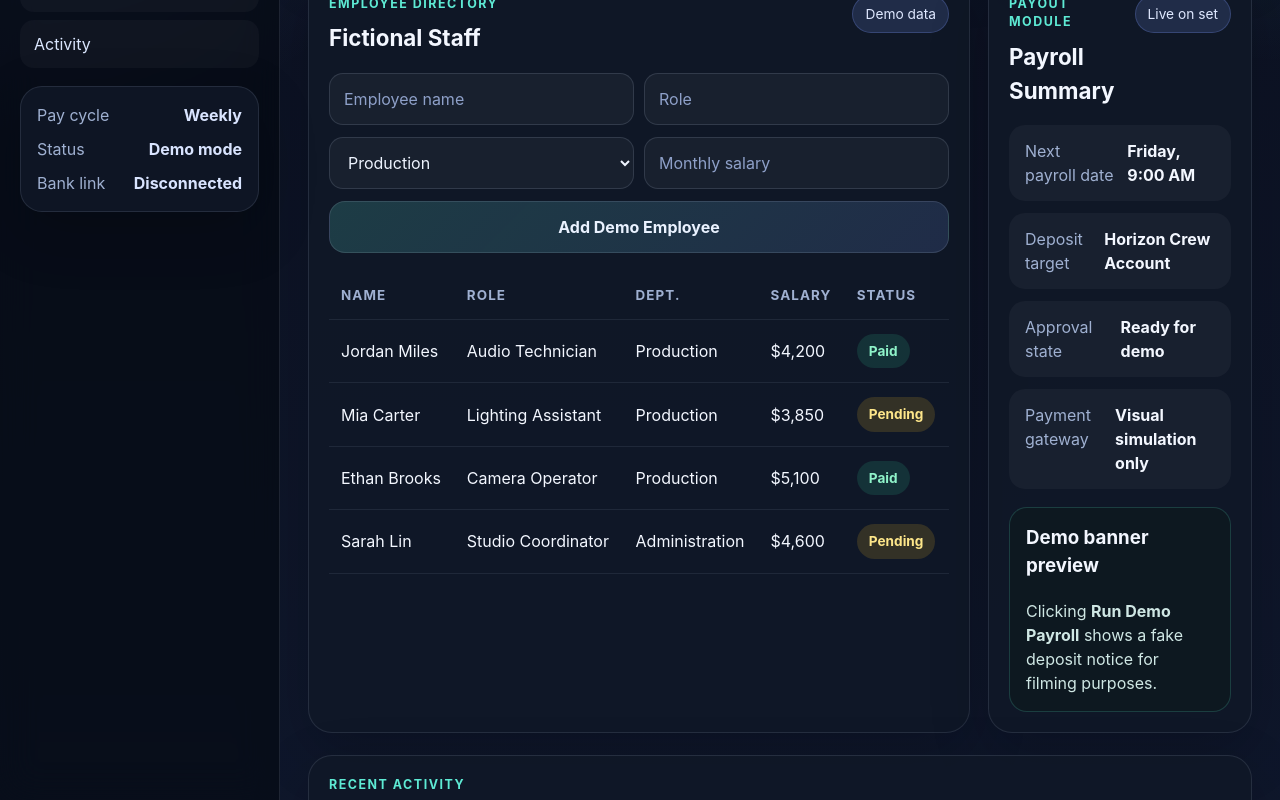
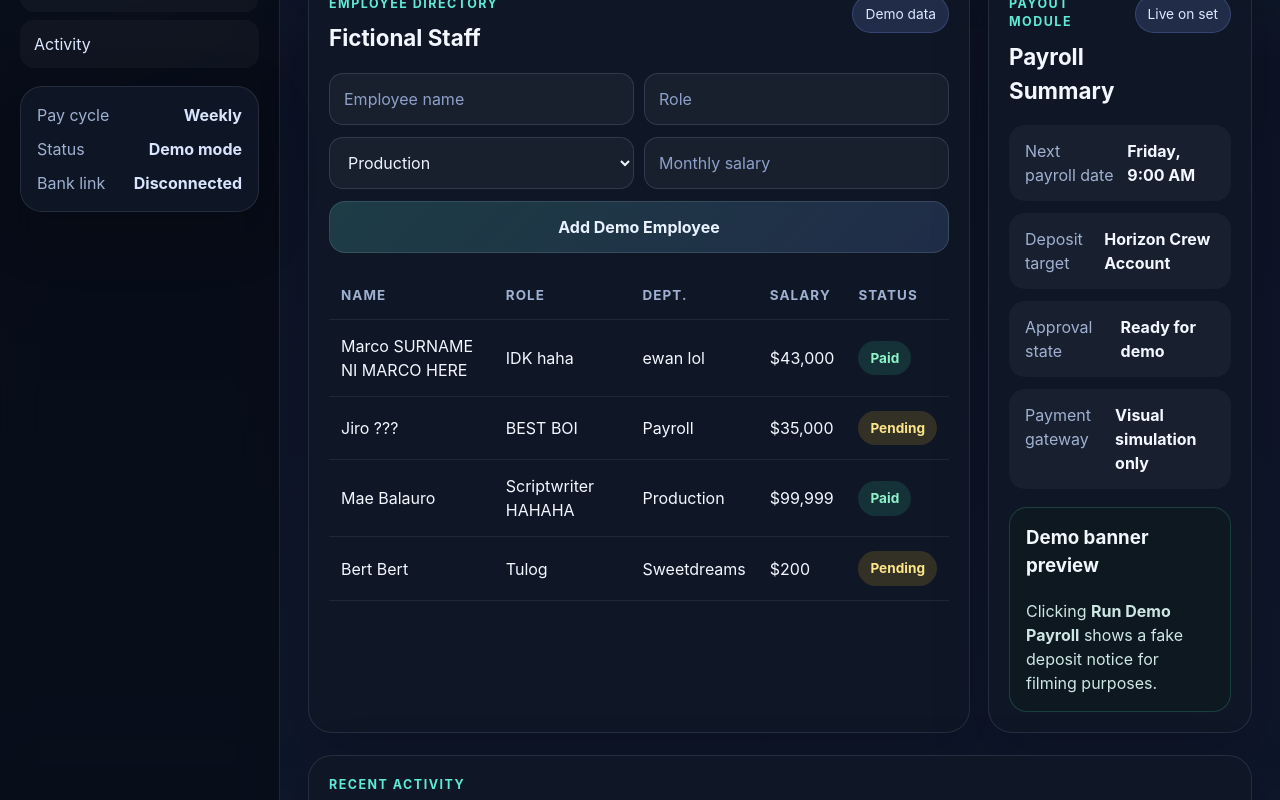
Before and after one commit to gbppimentel-dev/horizon-payroll, a React (Vite) app: page / in a window 1280 px wide. Shown: the part 420-1220 px from the top of the page. Built offline with nearby package versions, Linux system fonts and the light colour scheme.

Commit message:
change ids

```diff
--- a/src/App.jsx
+++ b/src/App.jsx
@@ -3,34 +3,34 @@ import React, { useMemo, useState } from "react";
 const initialEmployees = [
   {
     id: 1,
-    name: "Jordan Miles",
-    role: "Audio Technician",
-    department: "Production",
-    salary: 4200,
+    name: "Marco SURNAME NI MARCO HERE",
+    role: "IDK haha",
+    department: "ewan lol",
+    salary: 43000,
     status: "Paid",
   },
   {
     id: 2,
-    name: "Mia Carter",
-    role: "Lighting Assistant",
-    department: "Production",
-    salary: 3850,
+    name: "Jiro ???",
+    role: "BEST BOI",
+    department: "Payroll",
+    salary: 35000,
     status: "Pending",
   },
   {
     id: 3,
-    name: "Ethan Brooks",
-    role: "Camera Operator",
+    name: "Mae Balauro",
+    role: "Scriptwriter HAHAHA",
     department: "Production",
-    salary: 5100,
+    salary: 99999,
     status: "Paid",
   },
   {
     id: 4,
-    name: "Sarah Lin",
-    role: "Studio Coordinator",
-    department: "Administration",
-    salary: 4600,
+    name: "Bert Bert",
+    role: "Tulog",
+    department: "Sweetdreams",
+    salary: 200,
     status: "Pending",
   },
 ];
```
